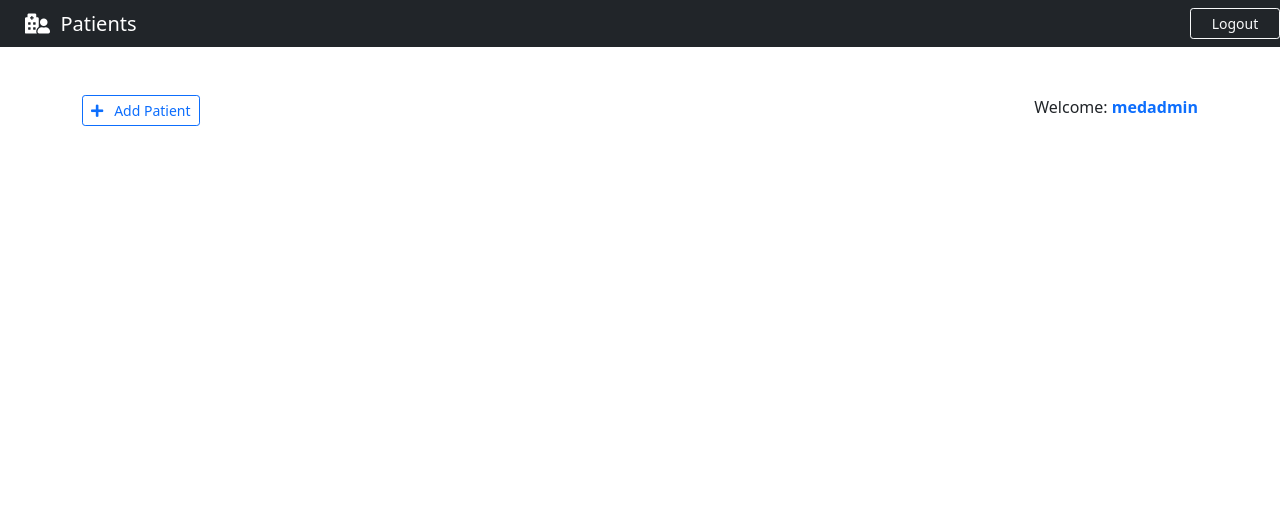
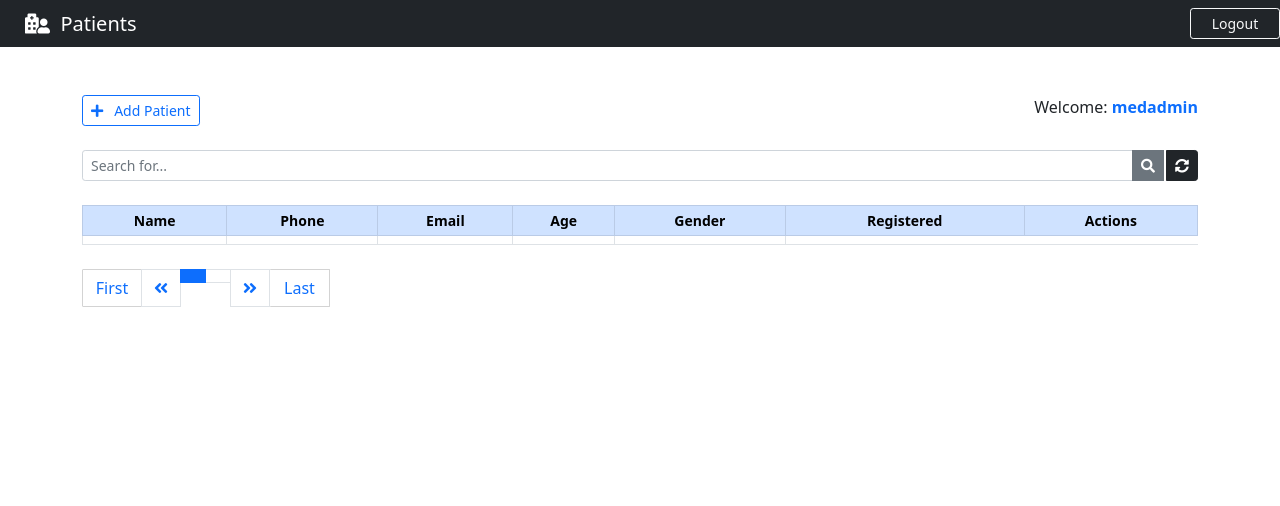
Before and after one commit to preciousimo/medic-call, a Django app: page /backend/ in a window 1280 px wide. Shown: the top 506 px of the page. Run offline with Django 3.2, Linux system fonts and the light colour scheme; a user stored in the database is signed in; lists and menus that the app fills with data are empty.

Commit message:
Pagination

```diff
--- a/base/templates/base/backend.html
+++ b/base/templates/base/backend.html
@@ -20,6 +20,63 @@
         </span>
     </div>
 
+    <form action="" method="GET">
+        <div class="input-group input-group-sm mb-3 mt-4">
+            <input type="text" name="q" class="form-control" placeholder="Search for...">
+            <button class="btn btn-secondary"><i class="fas fa-search"></i></button>
+            <a href="{% url 'backend' %}" class="btn btn-dark" style="margin-left: 2px;"><i
+                    class="fas fa-sync-alt"></i></a>
+        </div>
+    </form>
+
+    <center>
+        <table class="table table-bordered table-sm mt-4" style="text-align: center; font-size: 14px;">
+            <thead class="table-primary">
+                <tr>
+                    <th>Name</th>
+                    <th>Phone</th>
+                    <th>Email</th>
+                    <th>Age</th>
+                    <th>Gender</th>
+                    <th>Registered</th>
+                    <th>Actions</th>
+                </tr>
+            </thead>
+            <tr>
+                <td></td>
+                <td></td>
+                <td></td>
+                <td></td>
+                <td></td>
+            </tr>
+        </table>
+    </center>
+
+    <nav class="mt-4">
+
+        <ul class="pagination justify-content-left">
+
+            <a href="#" class="btn btn-outline-primary mb-4"
+                style="width: 60px; border-radius: 1px; border: 1px solid #d3d3d3;">First</a>
+            <li class="page-item"><a href="#" class="page-link"><i class="fas fa-angle-double-left"></i></a></li>
+
+            <li class="page-item disabled"></li>
+
+            <li class="page-item active"><span class="page-link"><span class="sr-only"></span></span></li>
+
+            <li class="page-item"><a href="#" class="page-link"></a></li>
+
+            <li class="page-item"><a href="#" class="page-link"><i class="fas fa-angle-double-right"></i></a></li>
+
+            <a href="#" class="btn btn-outline-primary mb-4"
+                style="width: 60px; border-radius: 1px; border: 1px solid #d3d3d3; border-left: none;">Last</a>
+
+            <li class="page-item disabled"></li>
+
+        </ul>
+
+    </nav>
+
     {% for message in messages %}
     {% if message.tags == 'success' %}
     <script src="https://unpkg.com/sweetalert/dist/sweetalert.min.js"></script>
```
Lines whose indentation alone changed are shown as unchanged.
